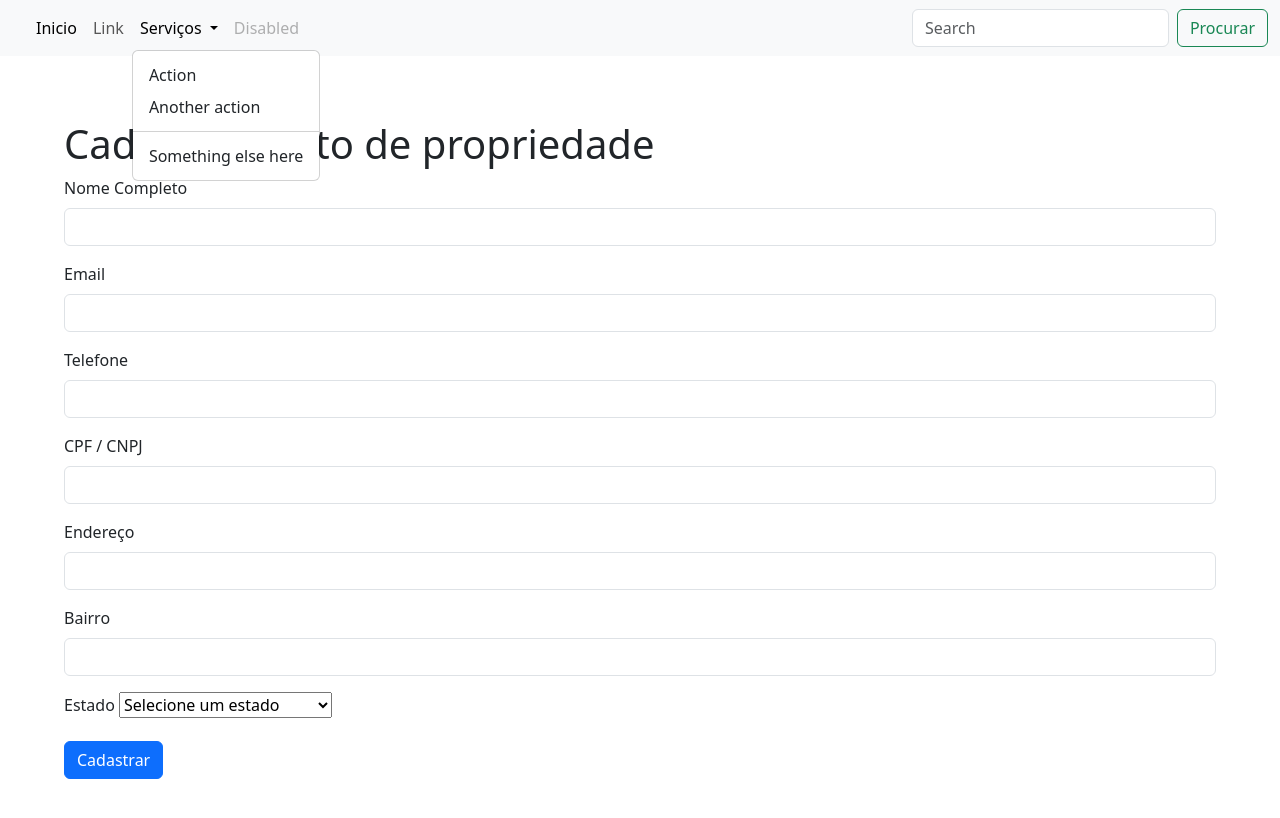
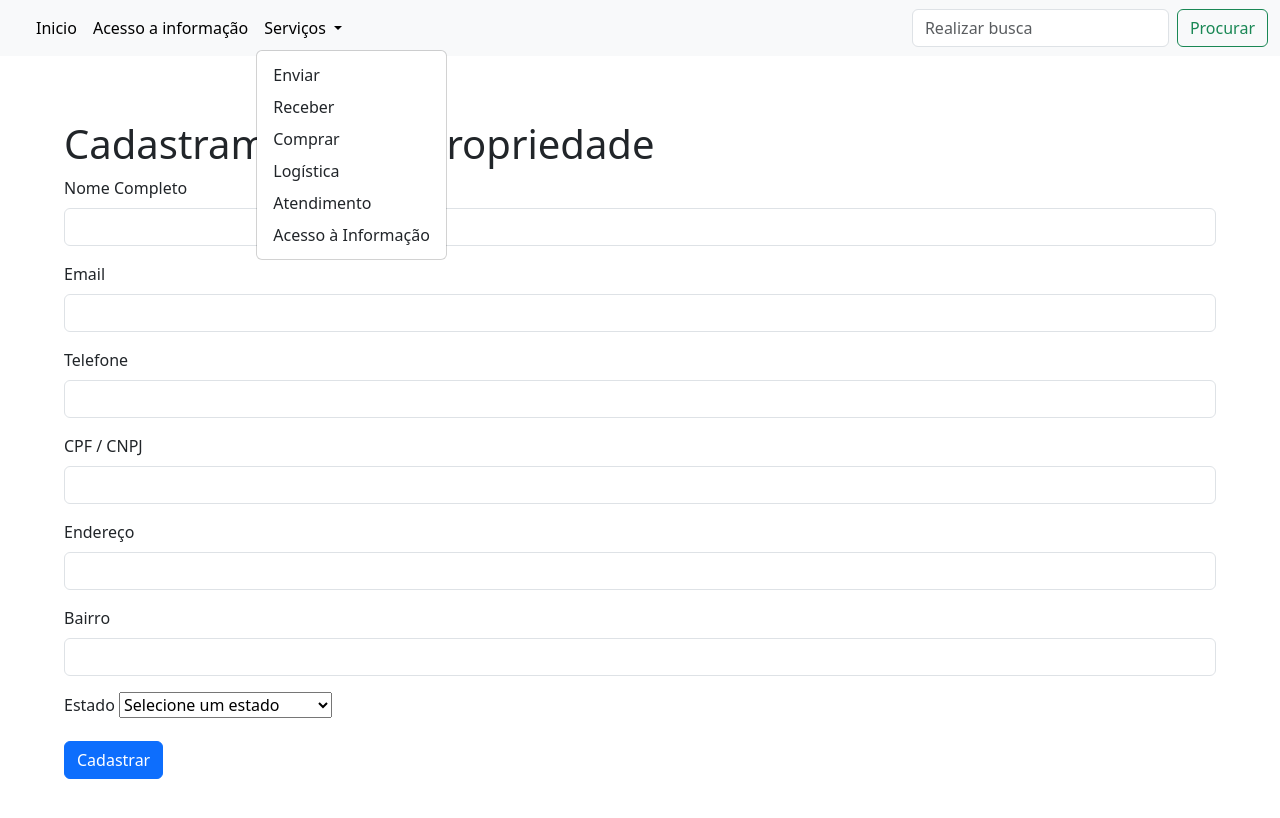
Before and after one commit to zabella-12/correios, a plain HTML site: page index.html in a window 1280 px wide. Both pictures are taken after a click on the button "Serviços". Drawn offline with nearby package versions, Linux system fonts and the light colour scheme.

Commit message:
atualizado navegacao do menu

```diff
--- a/index.html
+++ b/index.html
@@ -25,25 +25,24 @@
                     <a class="nav-link active" aria-current="page" href="#">Inicio</a>
                   </li>
                   <li class="nav-item">
-                    <a class="nav-link" href="#">Link</a>
+                    <a class="nav-link active" href="#">Acesso a informação</a>
                   </li>
                   <li class="nav-item dropdown">
-                    <a class="nav-link dropdown-toggle" href="#" role="button" data-bs-toggle="dropdown" aria-expanded="false">
+                    <a class="nav-link dropdown-toggle active" href="#" role="button" data-bs-toggle="dropdown" aria-expanded="false">
                       Serviços
                     </a>
                     <ul class="dropdown-menu">
-                      <li><a class="dropdown-item" href="#">Action</a></li>
-                      <li><a class="dropdown-item" href="#">Another action</a></li>
-                      <li><hr class="dropdown-divider"></li>
-                      <li><a class="dropdown-item" href="#">Something else here</a></li>
+                      <li><a class="dropdown-item" href="#">Enviar</a></li>
+                      <li><a class="dropdown-item" href="#">Receber</a></li>
+                      <li><a class="dropdown-item" href="#">Comprar</a></li>
+                      <li><a class="dropdown-item" href="#">Logística</a></li>
+                      <li><a class="dropdown-item" href="#">Atendimento</a></li>
+                      <li><a class="dropdown-item" href="#">Acesso à Informação</a></li>
                     </ul>
-                  </li>
-                  <li class="nav-item">
-                    <a class="nav-link disabled" aria-disabled="true">Disabled</a>
                   </li>
                 </ul>
                 <form class="d-flex" role="search">
-                  <input class="form-control me-2" type="search" placeholder="Search" aria-label="Search">
+                  <input class="form-control me-2" type="search" placeholder="Realizar busca" aria-label="Search">
                   <button class="btn btn-outline-success" type="submit">Procurar</button>
                 </form>
               </div>
```
